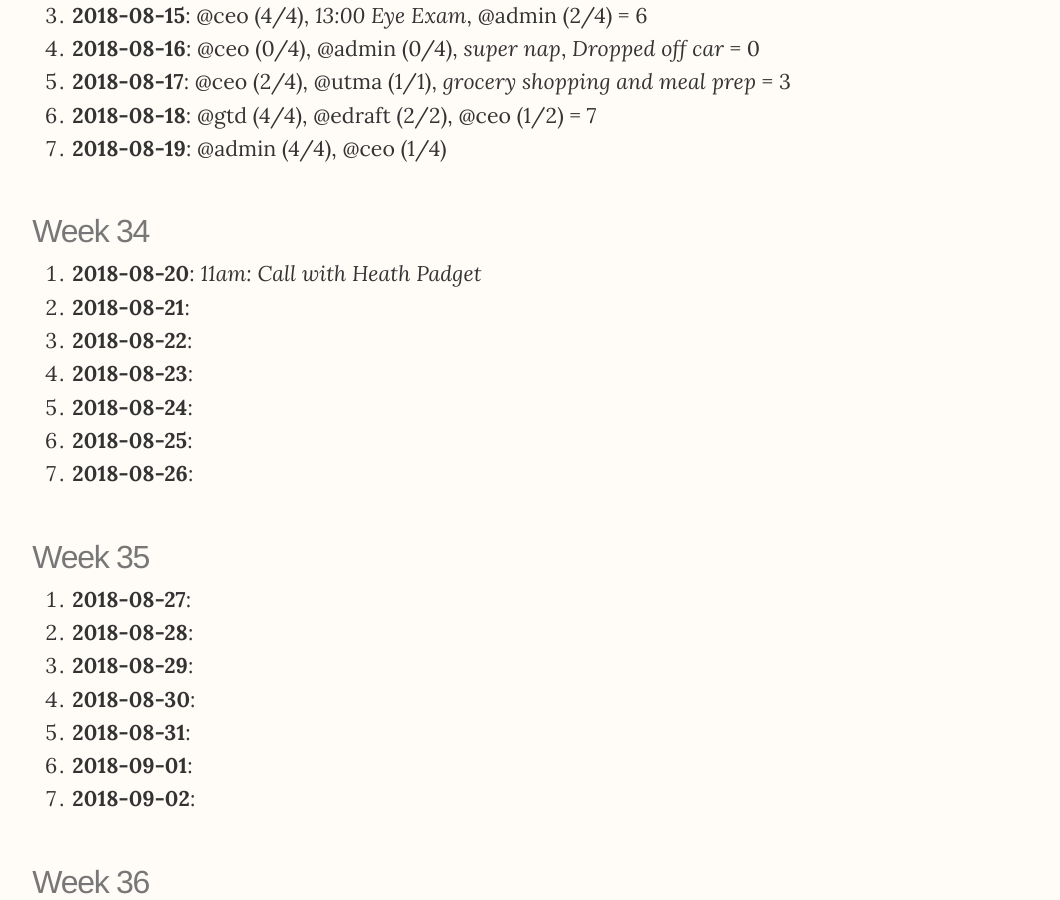
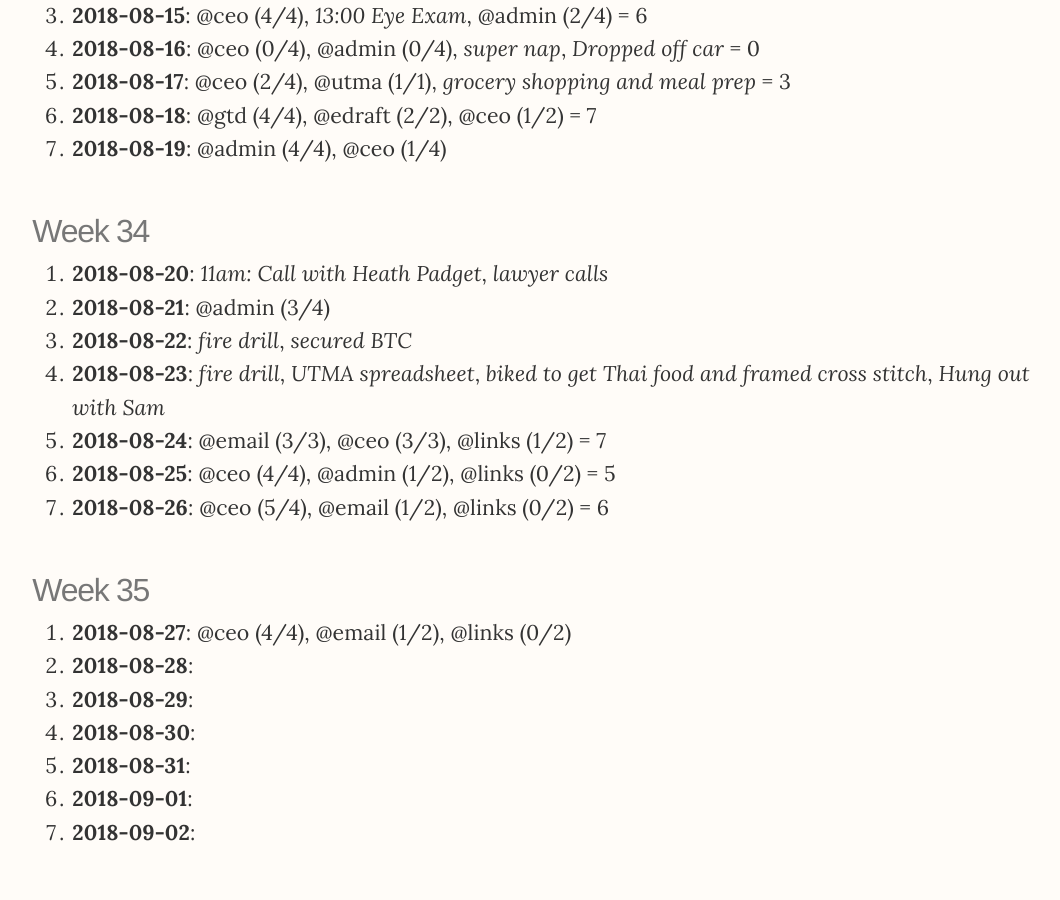
Before and after one commit to christiangenco/christiangenco.github.io, a Jekyll site: the page built from _posts/2018-01-01-2018.md, in a window 1280 px wide and 900 px high, scrolled down 18772 px. Shown: the whole window, without its empty margins (106-1166 px from the left). Built offline with Jekyll 4.4.1, drawn with Linux system fonts in a browser that asks for light colours; nearby versions of some CDN libraries.

```diff
--- a/_posts/2018-01-01-2018.md
+++ b/_posts/2018-01-01-2018.md
@@ -516,17 +516,17 @@ Oh man getting poms done feels so good. I spent a lot of time on family stuff th
 
 ### Week 34
 
-1. **2018-08-20**: *11am: Call with Heath Padget*
-2. **2018-08-21**:
-3. **2018-08-22**:
-4. **2018-08-23**:
-5. **2018-08-24**:
-6. **2018-08-25**:
-7. **2018-08-26**:
+1. **2018-08-20**: *11am: Call with Heath Padget*, *lawyer calls*
+2. **2018-08-21**: @admin (3/4)
+3. **2018-08-22**: *fire drill*, *secured BTC*
+4. **2018-08-23**: *fire drill*, *UTMA spreadsheet*, *biked to get Thai food and framed cross stitch*, *Hung out with Sam*
+5. **2018-08-24**: @email (3/3), @ceo (3/3), @links (1/2) = 7
+6. **2018-08-25**: @ceo (4/4), @admin (1/2), @links (0/2) = 5
+7. **2018-08-26**: @ceo (5/4), @email (1/2), @links (0/2) = 6
 
 ### Week 35
 
-1. **2018-08-27**:
+1. **2018-08-27**: @ceo (4/4), @email (1/2), @links (0/2)
 2. **2018-08-28**:
 3. **2018-08-29**:
 4. **2018-08-30**:
```
Also changed, not shown: _books/2018-08-27-12-rules.md (added, +93 -0 lines).
